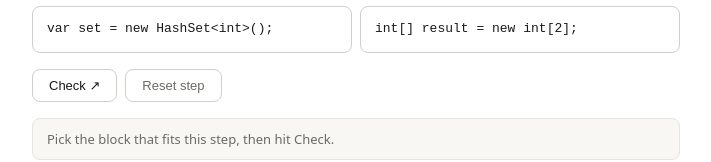
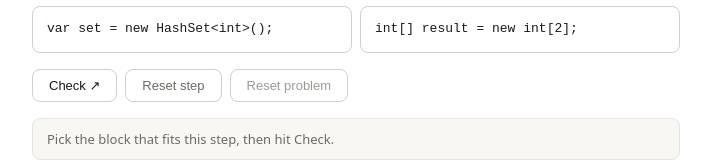
Before and after one commit to scottzero/espee, a React (Vite) app: page / in a window 1280 px wide. Shown: the part 341-503 px from the top of the page, without its empty margins (284-995 px from the left). Built offline with nearby package versions, Linux system fonts and the light colour scheme.

Commit message:
add reset problem

```diff
--- a/src/components/ProblemScreen.tsx
+++ b/src/components/ProblemScreen.tsx
@@ -169,6 +169,30 @@ export default function ProblemScreen({ problem, onSolved }: Props) {
         >
           Reset step
         </button>
+
+        <button
+          onClick={() => {
+            setStepIdx(0)
+            setShuffledBlocks(shuffle(problem.steps[0].blocks))
+            setBlockStates(problem.steps[0].blocks.map(() => 'idle'))
+            setSelectedIdx(null)
+            setSnippets([])
+            setSolved(false)
+            setFeedback('Pick the block that fits this step, then hit Check.')
+            setFeedbackState('idle')
+          }}
+          style={{
+            padding: '8px 16px',
+            borderRadius: '8px',
+            border: '0.5px solid var(--border-secondary)',
+            background: 'transparent',
+            cursor: 'pointer',
+            fontSize: '13px',
+            color: 'var(--text-muted)',
+          }}
+        >
+          Reset problem
+        </button>
       </div>
 
       <FeedbackBar message={feedback} state={feedbackState} />
```
